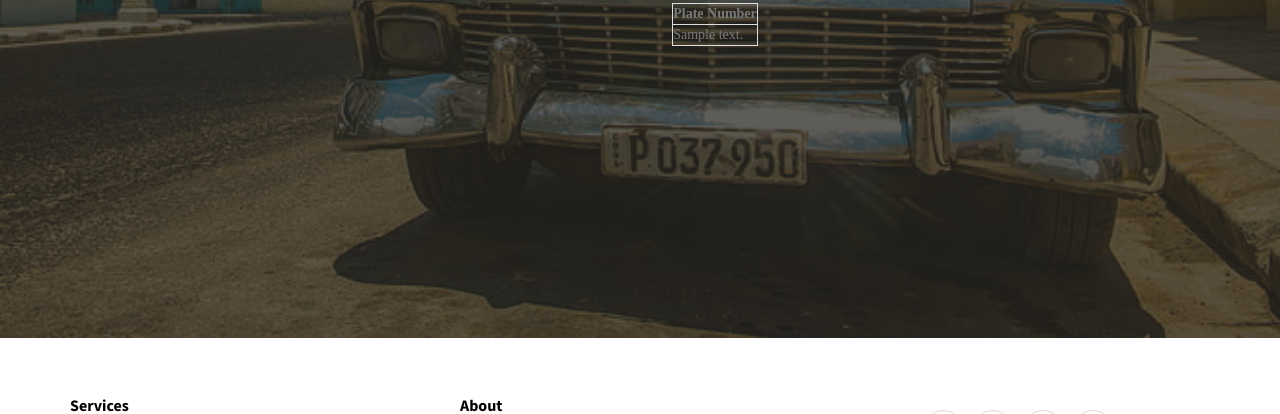
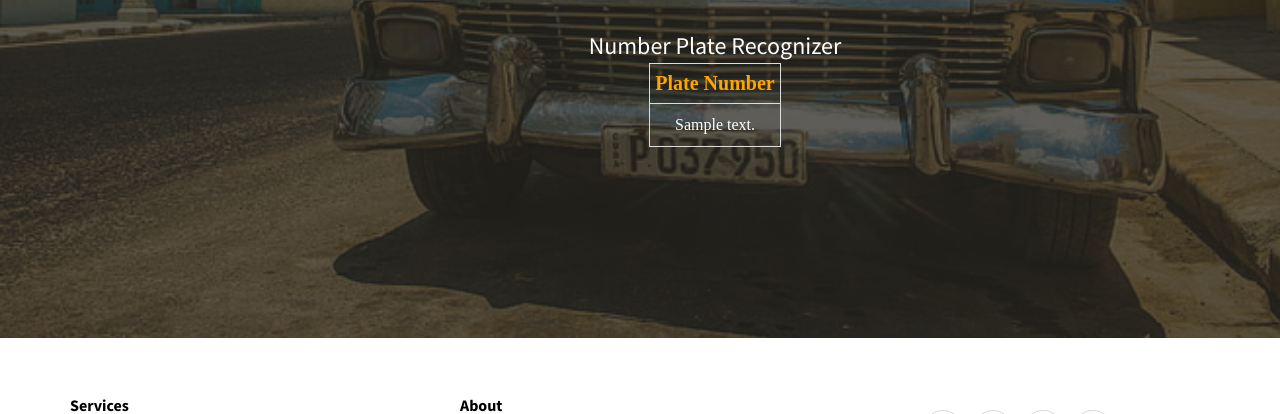
Before and after one commit to rishabh1402/Numberplate, a Flask app: template templates/success.html in a window 1280 px wide. Shown: the part 462-876 px from the top of the page. Run offline with Flask 2, Linux system fonts and the light colour scheme; the template is opened without the code that fills it: most values are stand-ins (such as "Sample title", 1, 10 or a date in 2020); some libraries are stand-ins or nearby versions; some web fonts are replaced.

Commit message:
Update success.html

```diff
--- a/templates/success.html
+++ b/templates/success.html
@@ -6,7 +6,7 @@
 <head>
     <meta charset="utf-8">
     <meta http-equiv="X-UA-Compatible" content="IE=edge,chrome=1">
-    <title>PAGE NAME</title>
+    <title>NP Recognizer</title>
     <meta name="description" content="">
     <meta name="viewport" content="width=device-width, initial-scale=1">
     <link rel="apple-touch-icon" href="apple-touch-icon.png">
@@ -40,51 +40,36 @@
     <!--Theme Responsive css-->
     <link rel="stylesheet" type="text/css" href="{{ url_for('static', filename='css/responsive.css') }}">
     <style type="text/css">
-        .form-container {
-            max-width: 500px;
-            margin: auto;
-            }
-          .index-main
+        .header
             {
-              background-color: white;
-              padding:20px;
-              display: flex;
-              flex-direction: column;
-              align-items: center;
-              justify-content: center;
                 margin-top: 75px;
             }
-          .header-content
-          {
-              margin-bottom: 10%;
+            th{
+                text-align: center;
+                font-size: 20px;
+                color:orange;
+                padding:5px;
             }
-          .upload-section
-          {
+
+            td{
+                text-align: center;
+                font-size: 16px;
+                color: white;
+                font-weight: bolder;
                 padding:10px;
             }
-          .upload-file
+            .info
             {
-            width: 170px;
-            margin-top: 1%;
-            margin-bottom: 1%;
-            text-align: center;
-            align-items: center;
-            justify-content: center;
+                margin-top:60px;
             }
-          #output
+            @media (max-width:452px)
             {
-                width:200px;
-                height:200px;
-                background-image: url('static/images/default.png');
-                background-size: cover;
-                background-position: center;
-                background-repeat: no-repeat;
-
+                table
+                {
+                    width:94%;
+                    margin-left: 3%;
+                    margin-right: 3%;
                 }
-
-          .btn.btn-success
-          {
-            width: 170px;
             }
     </style>
 
```
Lines whose indentation alone changed are shown as unchanged.
